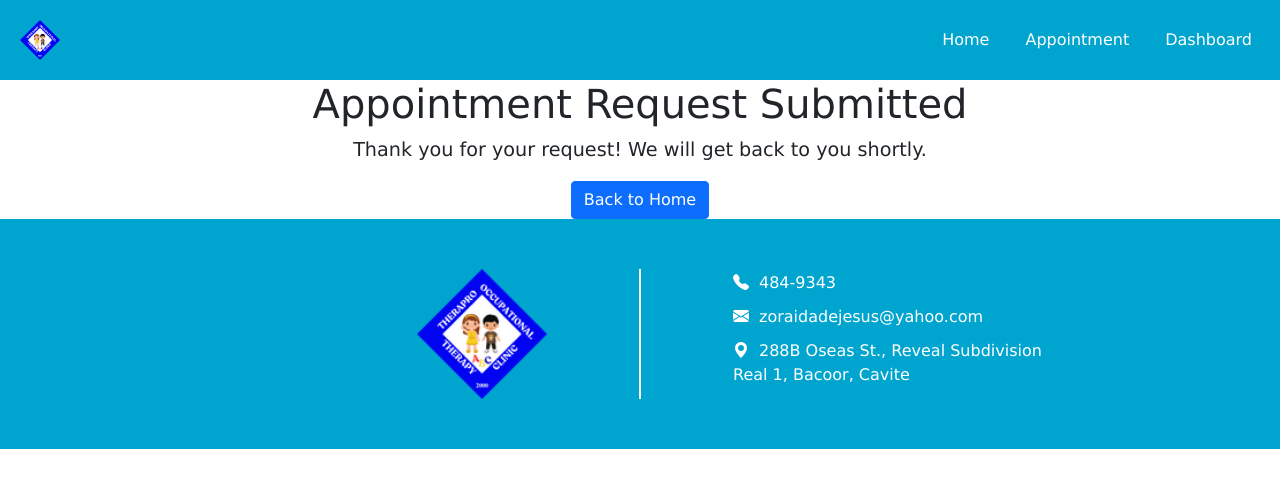
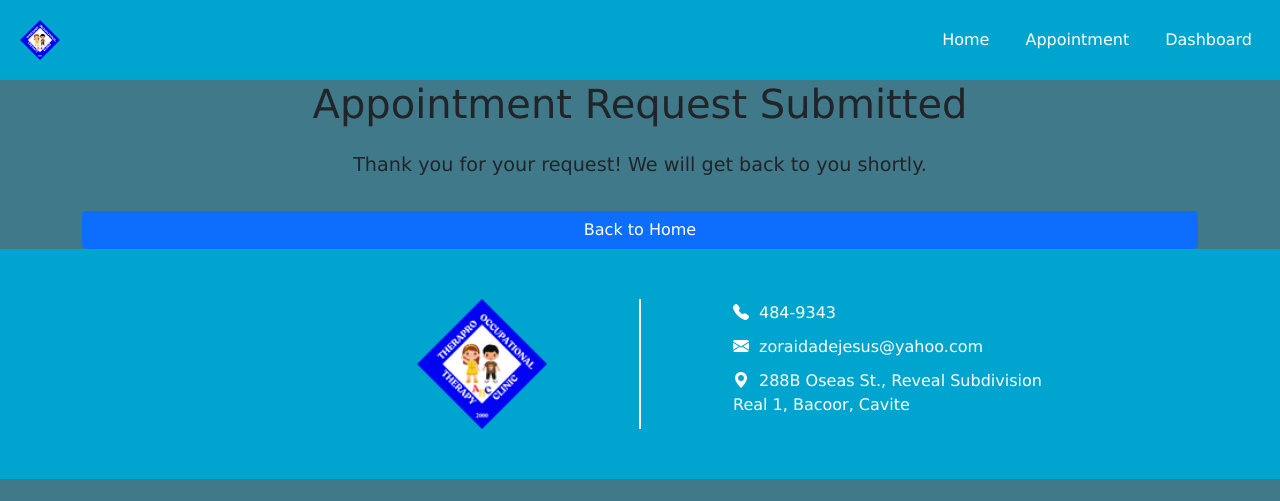
Before and after one commit to APC-SoCIT/APC-2024-2025-T1-03-Occupational-Therapy-Clinic, a Django app: page /appointment/request/success in a window 1280 px wide. Shown: the top 501 px of the page. Run offline with Django 3.2, Linux system fonts and the light colour scheme; parts of the project's set-up code (start-up, migrations or seed data) failed here and were passed over; some libraries are stand-ins or nearby versions.

Commit message:
added blue background to home/appointments

```diff
--- a/O4P/static/appointments/css/calendar.css
+++ b/O4P/static/appointments/css/calendar.css
@@ -7,7 +7,6 @@ body {
 }
 
 .container {
-    margin-top: 20px;
     display: flex;
     flex-direction: column;
     gap: 15px;
--- a/O4P/static/css/style_website.css
+++ b/O4P/static/css/style_website.css
@@ -7,7 +7,6 @@ html, body {
   p {
     font-size: 1.2rem; /* Adjust as needed */
 }
-
 
 .header-1 {
   display: flex; /* Enables Flexbox */
@@ -350,3 +349,21 @@ html, body {
   text-align: center;
   margin-bottom: 40px;
   }
+
+.container {
+  display: flex;
+  flex-direction: column;
+  gap: 15px;
+}
+
+.container::before {
+  content: "";
+  position: absolute;
+  top: 0;
+  left: 0;
+  width: 100%;
+  height: 100%;
+  background-color: #004E64;
+  opacity: 50%;
+  z-index: -1;
+}
--- a/O4P/static/templates/web_calendar_base.html
+++ b/O4P/static/templates/web_calendar_base.html
@@ -43,7 +43,9 @@
 </head>
 <body>
     <nav class="navbar navbar-expand-lg">
-        <a class="navbar-brand">Logo</a>
+      <a class="navbar-brand" href="{% url 'home' %}">
+        <img src="{% static 'images/logo.png' %}" alt="Clinic Logo" height="40">
+      </a>
         <button class="navbar-toggler" type="button" data-bs-toggle="collapse" data-bs-target="#navbarNav" aria-controls="navbarNav" aria-expanded="false" aria-label="Toggle navigation">
           <span class="navbar-toggler-icon"></span>
         </button>
@@ -65,7 +67,7 @@
           </ul>
         </div>
     </nav>
-        <div class="main">
+        <div class="container">
             {% block body %}
             {% endblock %}
       </div>
```
Lines whose indentation alone changed are shown as unchanged.
